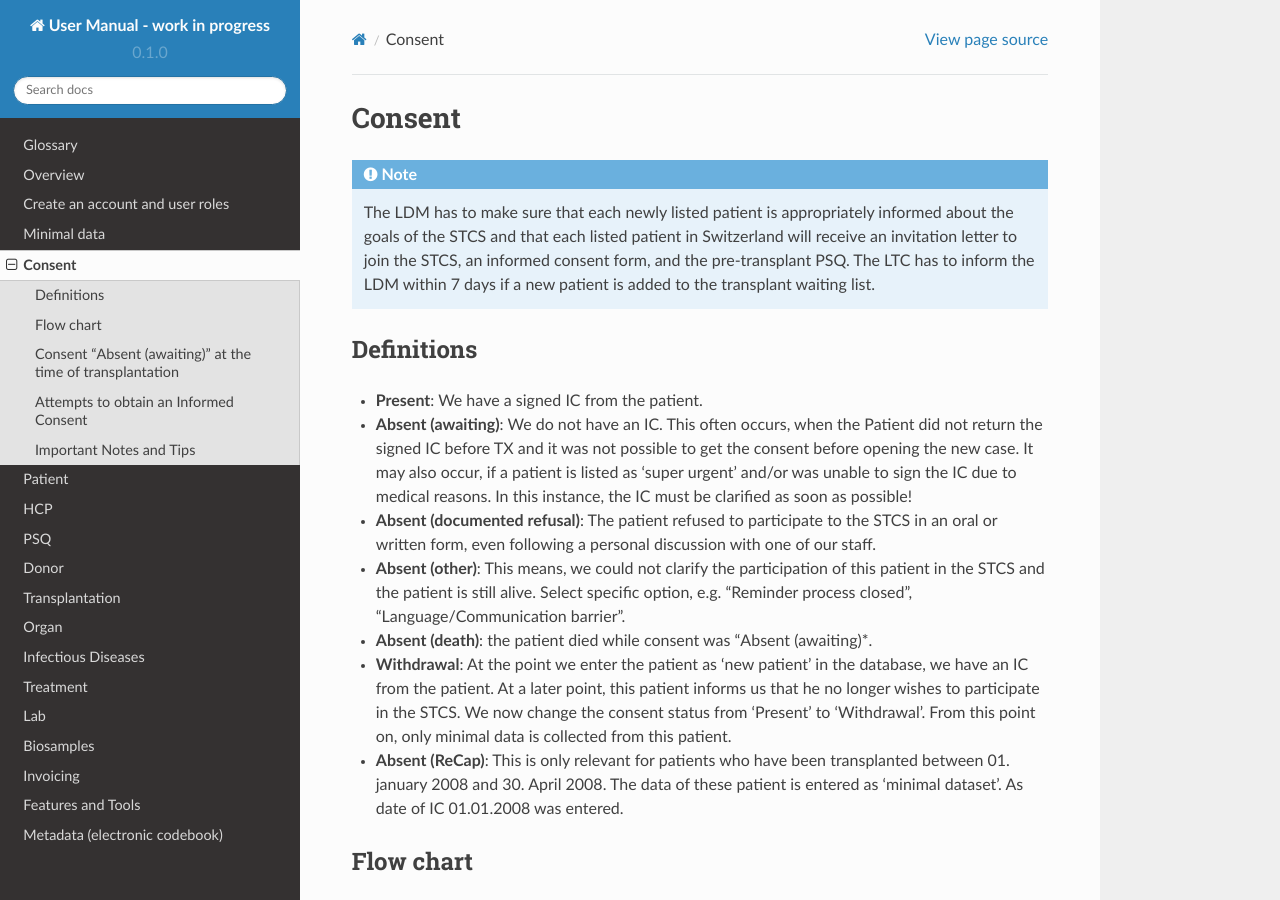
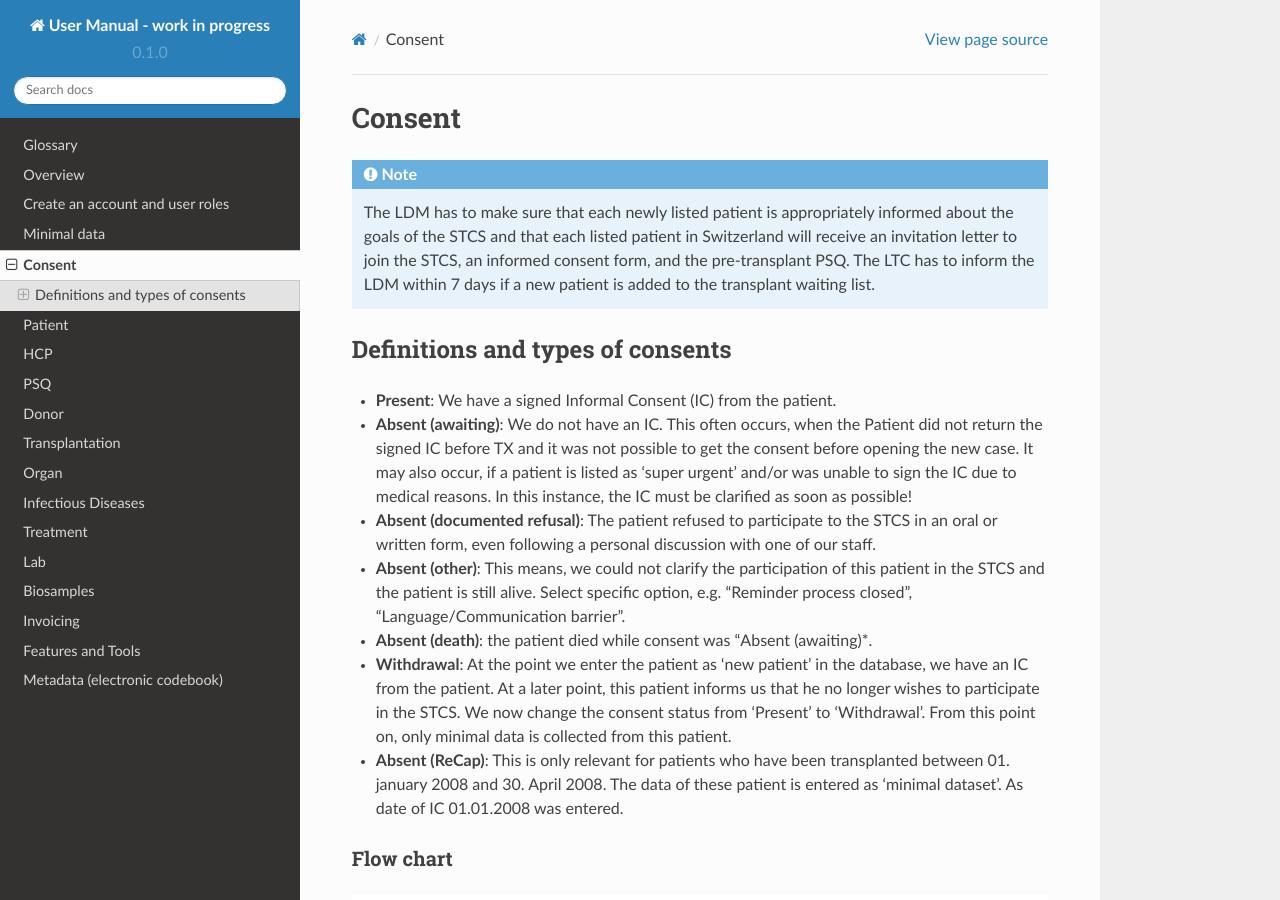
Before and after one commit to swiss-transplant-cohort-study/3LC-user-manual, a Sphinx documentation site: the page built from docs/source/consent.rst, in a window 1280 px wide and 900 px high. Built offline with Sphinx 7.4.7 and the Read the Docs theme 2.0.0, drawn with Linux system fonts in a browser that asks for light colours.

Commit message:
Update consent.rst
small edits

```diff
--- a/docs/source/consent.rst
+++ b/docs/source/consent.rst
@@ -1,13 +1,14 @@
 Consent
-********
+########
+
 .. note::
    The LDM has to make sure that each newly listed patient is appropriately informed about the goals of the STCS and that each listed patient in Switzerland will receive an invitation letter to join the STCS, an informed
    consent form, and the pre-transplant PSQ. The LTC has to inform the LDM within 7 days if a new patient is added to the transplant waiting list.
 
-Definitions
--------------
+Definitions and types of consents
+******************************************
 
-- **Present**: We have a signed IC from the patient.
+- **Present**: We have a signed Informal Consent (IC) from the patient.
 - **Absent (awaiting)**: We do not have an IC. This often occurs, when the Patient did not return the signed IC before TX and it was not possible to get the consent before opening the new case. It may also occur, if a patient is listed as ‘super urgent’ and/or was unable to sign the IC due to medical reasons. In this instance, the IC must be clarified as soon as possible!
 - **Absent (documented refusal)**: The patient refused to participate to the STCS in an oral or written form, even following a personal discussion with one of our staff.
 - **Absent (other)**: This means, we could not clarify the participation of this patient in the STCS and the patient is still alive. Select specific option, e.g. "Reminder process closed", "Language/Communication barrier".
```
